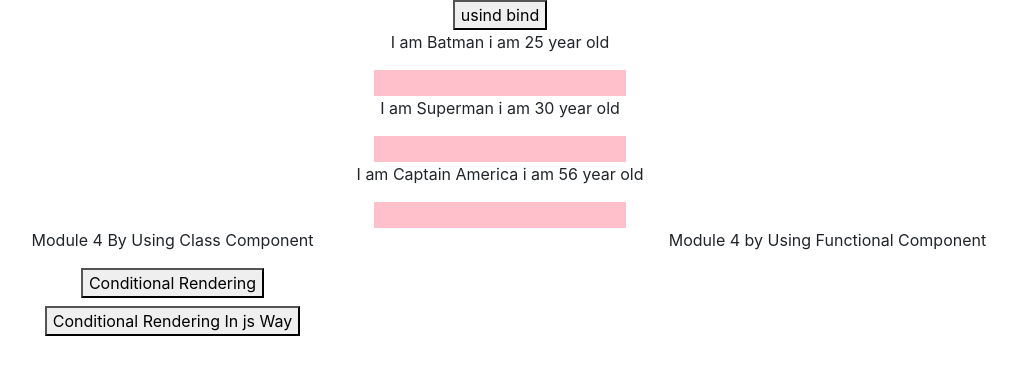
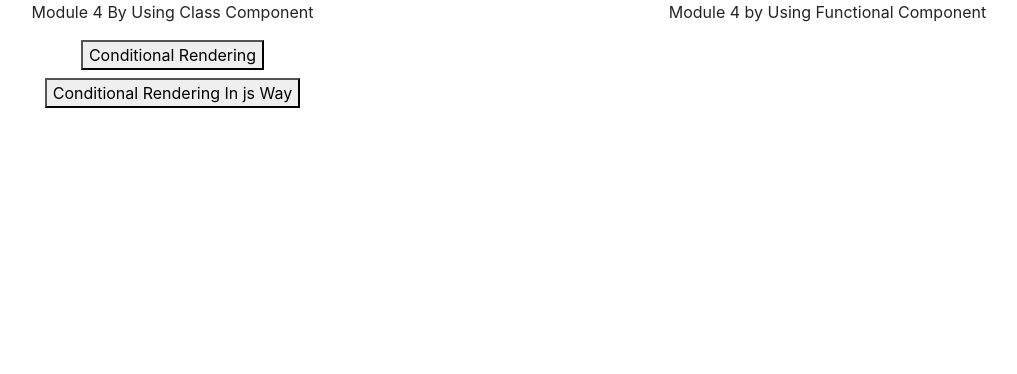
Before and after one commit to HusnainK721/my-first-app, a React (Create React App) app: page / in a window 1280 px wide. Shown: the top 374 px of the page, without its empty margins (140-1157 px from the left). Built offline with nearby package versions, Linux system fonts and the light colour scheme.

Commit message:
comment main body section

```diff
--- a/src/Component/HomePage/LandingPage/Landing.jsx
+++ b/src/Component/HomePage/LandingPage/Landing.jsx
@@ -1,7 +1,7 @@
 import React from "react";
 import { HeaderSection } from "../../A-HeaderSection/HeaderSection";
 import { LeftNavigationSection } from "../../B-LeftNavigationSection/LeftNavigationSection";
-import { MainBodySection } from "../../C-MainBodySection/MainBodySection";
+// import { MainBodySection } from "../../C-MainBodySection/MainBodySection";
 import { RightNavigationSection } from "../../D-RightNavigationSection/RightNavigationSection";
 import { FooterSection } from "../../E-FooterSection/FooterSection";
 import { Module4ListAndConditional } from "../../Module-4-ListAndConditional/Module4ListAndConditional";
@@ -11,7 +11,7 @@ export const Landing = () => {
       <div>
         <HeaderSection />
         <LeftNavigationSection />
-        <MainBodySection />
+        {/* <MainBodySection /> */}
         <RightNavigationSection />
         <FooterSection />
       </div>
```
Also changed, not shown: 1 other file (tests, documents, lock files or other folders).
